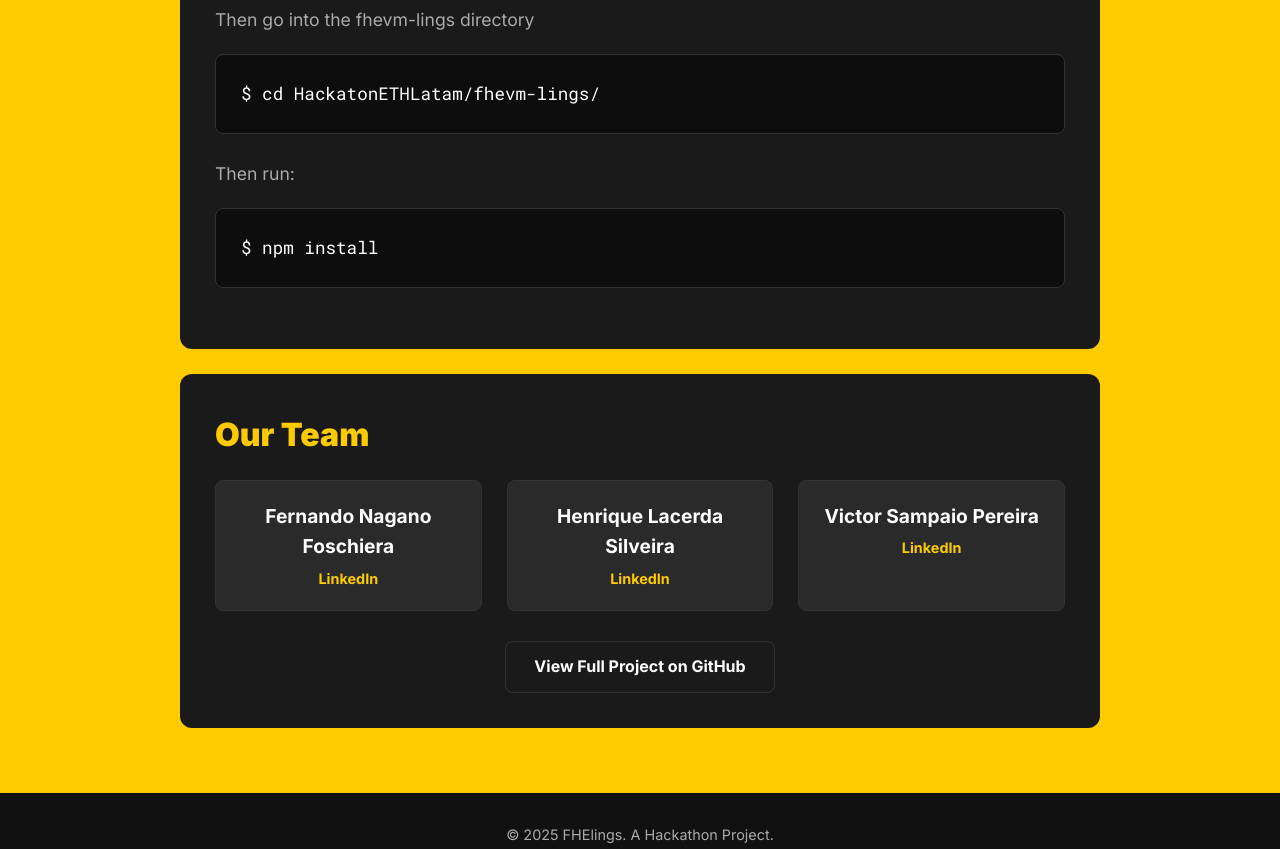
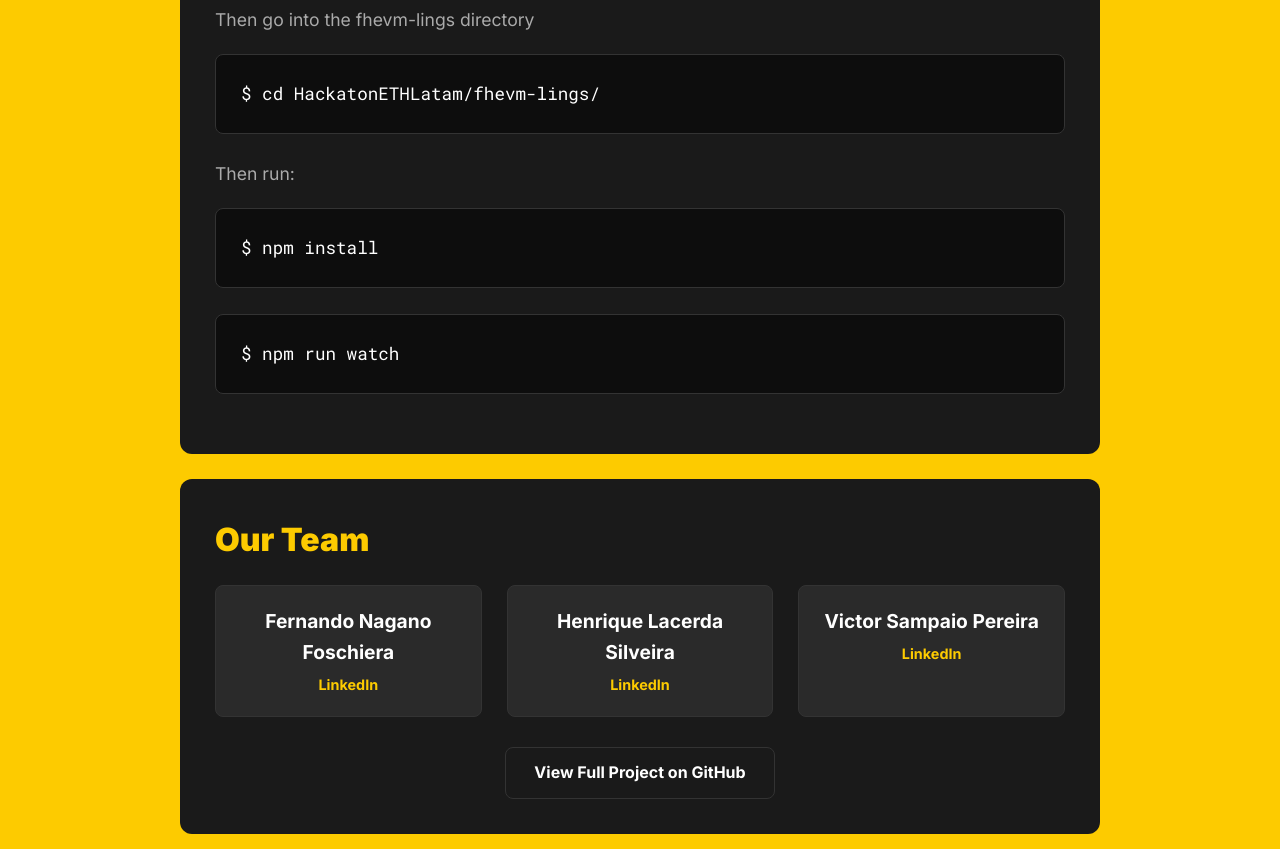
Before and after one commit to foschiera/Front-End, a plain HTML site: page index.html in a window 1280 px wide. Shown: the part 1900-2749 px from the top of the page. Drawn offline with Linux system fonts and the light colour scheme.

Commit message:
small correction on installing and running instructions

```diff
--- a/index.html
+++ b/index.html
@@ -422,7 +422,8 @@
                     <pre><code id="code-to-copy">$ cd HackatonETHLatam/fhevm-lings/ </code></pre>
                 </div>
                 <div class="code-block-wrapper"><br>
-                    <p> Then run: </p><pre><code id="code-to-copy">$ npm install</code></pre>
+                    <p> Then run: </p><pre><code id="code-to-copy">$ npm install</code></pre><br>
+                    <pre><code>$ npm run watch</code></pre>
                     <br>
                 </div>
             </section>
```
